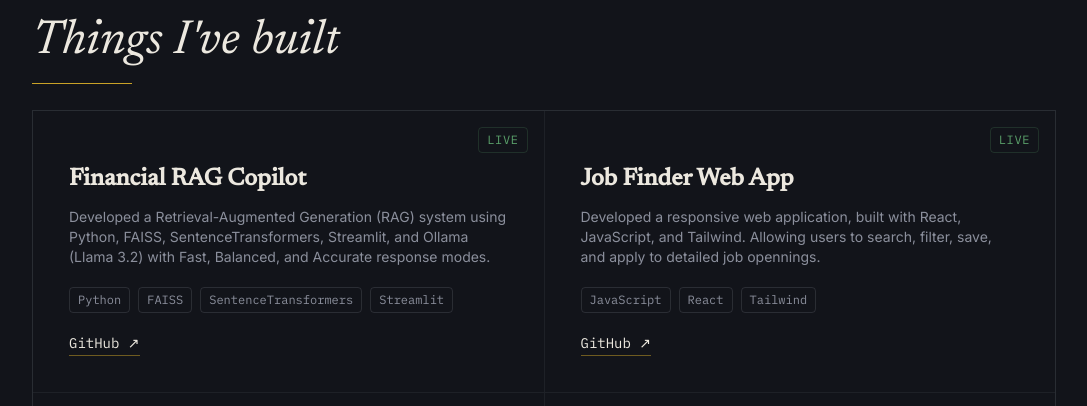
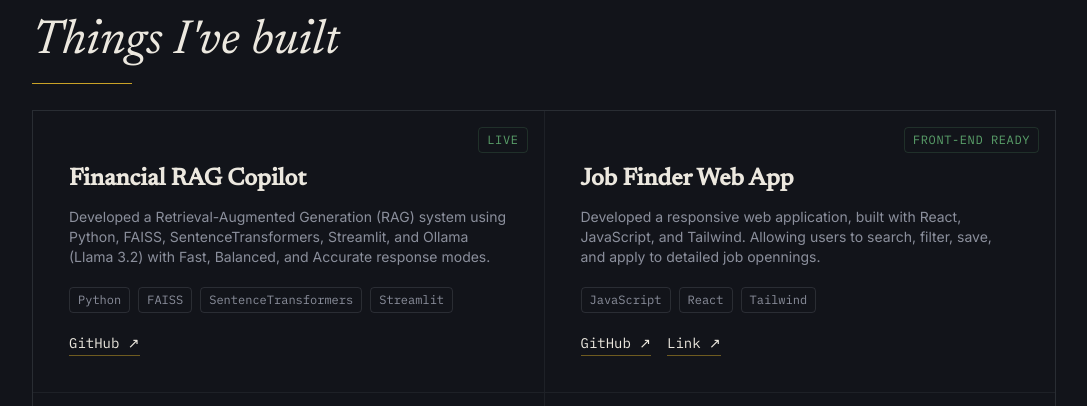
Before and after one commit to buseozsahin/portfolio, a React (Vite) app: page / in a window 1280 px wide. Shown: the part 944-1350 px from the top of the page, without its empty margins (96-1183 px from the left). Built offline with nearby package versions, Linux system fonts and the light colour scheme.

Commit message:
Change ProjectCard component

```diff
--- a/src/components/ProjectCard.tsx
+++ b/src/components/ProjectCard.tsx
@@ -6,7 +6,7 @@ interface ProjectLinks {
 }
 
 interface ProjectCard {
-  statusBadge: "Live" | "In Progress"
+  statusBadge: "Live" | "In Progress" | "Front-End Ready"
   title: string
   description: string
   technologies: string[]
--- a/src/components/Projects.tsx
+++ b/src/components/Projects.tsx
@@ -22,13 +22,14 @@ function Projects() {
         />
 
         <ProjectCard
-          statusBadge="Live"
+          statusBadge="Front-End Ready"
           title="Job Finder Web App"
           description="Developed a responsive web application, built with React, JavaScript, and Tailwind.
           Allowing users to search, filter, save, and apply to detailed job opennings."
           technologies={["JavaScript", "React", "Tailwind"]}
           links={[
-            { label: "GitHub ↗", href: "https://github.com/buseozsahin/job-finder" }
+            { label: "GitHub ↗", href: "https://github.com/buseozsahin/job-finder" },
+            { label: "Link ↗", href: "https://buseozsahin.github.io/job-finder/"}
           ]}
         />
 
```
